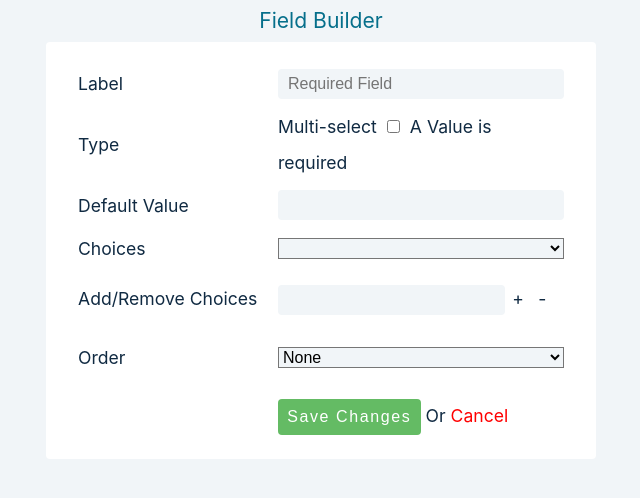
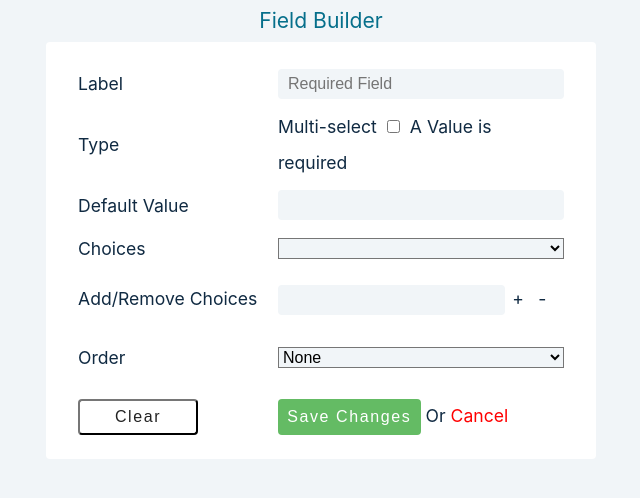
Before and after one commit to zhaoyizhuang/QuickBaseZZY, a React (Create React App) app: page / in a window 1280 px wide. Shown: the top 498 px of the page, without its empty margins (319-959 px from the left). Built offline with nearby package versions, Linux system fonts and the light colour scheme.

Commit message:
clear button

```diff
--- a/src/Builder/BuilderApp.js
+++ b/src/Builder/BuilderApp.js
@@ -11,20 +11,41 @@ const Order = [
 const Builder = () => {
     const [choices, setChoices] = useState([{Choice: "", _id: 'PLACEHOLDER'}]);
     const [newChoice, setNewChoice] = useState("");
-    const [defaultValue, setDefaultValue] = useState("");
+    const [defaultvalue, setDefaultValue] = useState("");
     const [over50Warning, set50Warning] = useState("hidden")
+    const [multiSelect, setMultiSelect] = useState(false);
+    const [order, setOrder] = useState(0)
     const [label, setLabel] = useState("")
+
+    const handleClear = () => {
+        setChoices([{Choice: "", _id: 'PLACEHOLDER'}]);
+        setNewChoice("");
+        setDefaultValue("");
+        set50Warning("hidden");
+        setLabel("");
+        if(order === 0) {
+            console.log("0")
+        } else {
+             order.selectedIndex = 0;
+        }
+        setOrder(0);
+        setMultiSelect(false);
+    }
+
+    /**
+     * Submit the form
+     */
     const handleSubmit = (e) => {
         e.preventDefault();
-        var seen = false;
+        let seen = false;
         for (const c of choices) {
-            if (c.Choice === defaultValue) {
+            if (c.Choice === defaultvalue) {
                 seen = true;
                 break;
             }
         }
         if (!seen) {
-            setChoices([...choices, {Choice: defaultValue, _id: "DEFAULT_VALUE"}]);
+            setChoices([...choices, {Choice: defaultvalue, _id: "DEFAULT_VALUE"}]);
             setNewChoice('');
         }
         if (label === "") {
@@ -90,6 +111,7 @@ const Builder = () => {
                            id={'label'}
                            name={'label'}
                            placeholder={'Required Field'}
+                           value={label}
                            onChange={(e) =>
                                setLabel(e.target.value)}/>
                 </div>
@@ -98,7 +120,10 @@ const Builder = () => {
                     <span>Multi-select
                         <input type="checkbox"
                                id={'multi-select'}
-                               name={'multi-select'}/>
+                               name={'multi-select'}
+                               onChange={(e) =>
+                                   setMultiSelect(e.target.checked)}
+                               checked={multiSelect}/>
                         A Value is required
                     </span>
                 </div>
@@ -107,9 +132,9 @@ const Builder = () => {
                     <input type="text"
                            id={'default-value'}
                            name={'default-value'}
-                           placeholder={choices[0].Choice}
                            onChange={(e) =>
-                               setDefaultValue(e.target.value)}/>
+                               setDefaultValue(e.target.value)}
+                           value={defaultvalue}/>
                 </div>
                 <div className="form-control">
                     <label htmlFor="choices">Choices </label>
@@ -149,7 +174,8 @@ const Builder = () => {
                 </div>
                 <div className="form-control">
                     <label htmlFor="order">Order </label>
-                    <select id={'order'} name={'order'}>
+                    <select id={'order'} name={'order'}
+                            onChange={(e) => setOrder(e.target)}>
                         {
                             Order.map(
                                 order =>
@@ -161,7 +187,10 @@ const Builder = () => {
                 </div>
 
                 <div className="form-control">
-                    <div/>
+                    <button className={'clear-btn'} type={'button'}
+                            onClick={() => handleClear()}>
+                        Clear
+                    </button>
                     <div className={'save'}>
                         {<SubmitButton type={'submit'} words={'Save changes'}/>}
                         <span> Or <span className={'cancel'}> Cancel </span>
--- a/src/Builder/SubmitButton.js
+++ b/src/Builder/SubmitButton.js
@@ -5,9 +5,11 @@ import React from "react";
  * @param words words on the button
  * @return {JSX.Element} button element
  */
-export const SubmitButton = ({words}) => {
+export const SubmitButton = ({type, words}) => {
     return (
-        <button className={'submit-btn'} id={'submit-btn'}>
+        <button type={type}
+                className={'submit-btn'}
+                id={'submit-btn'}>
             {words}
         </button>
     )
--- a/src/index.css
+++ b/src/index.css
@@ -65,13 +65,29 @@ body {
     padding: 0.45rem;
 }
 .form .choice-btn:hover {
-    text-shadow: 0 0 4px var(--btn-color);
+    text-shadow: 0 0 4px var(--black);
     cursor: pointer;
 }
 .form .over-max-choice {
     color: red;
     font-size: 11px;
     margin: -5rem 0;
+}
+.form .clear-btn {
+    display: inline-block;
+    background: var(--white);
+    color: var(--black);
+    border-color: var(--black);
+    margin: 1rem 5rem 0 0;
+    letter-spacing: var(--spacing);
+    padding: 0.45rem;
+    text-transform: capitalize;
+    border-radius: var(--radius);
+    cursor: pointer;
+    font-size: medium;
+}
+.form .clear-btn:hover {
+    box-shadow: 0 0 4px var(--black);
 }
 
 #submit-btn {
```
